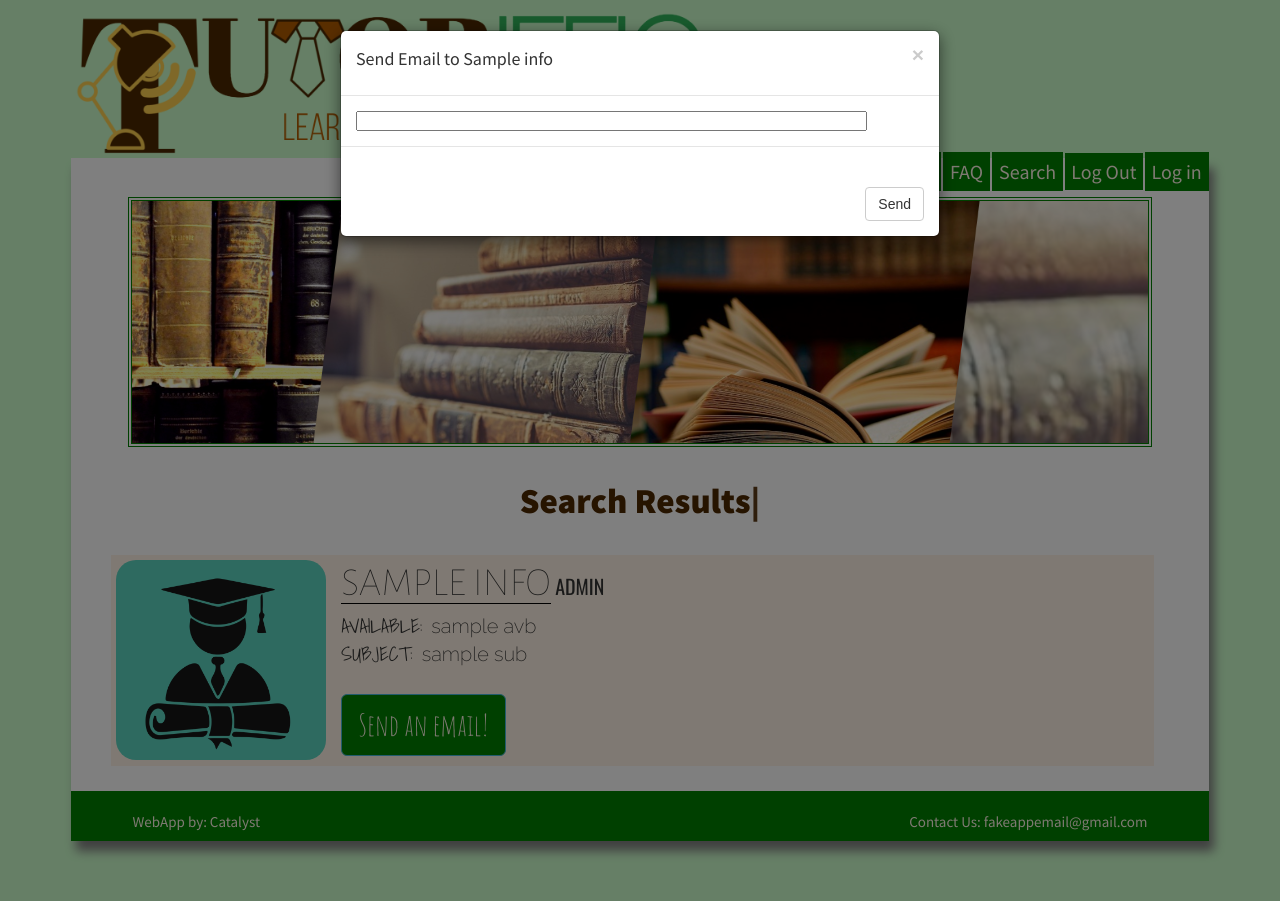
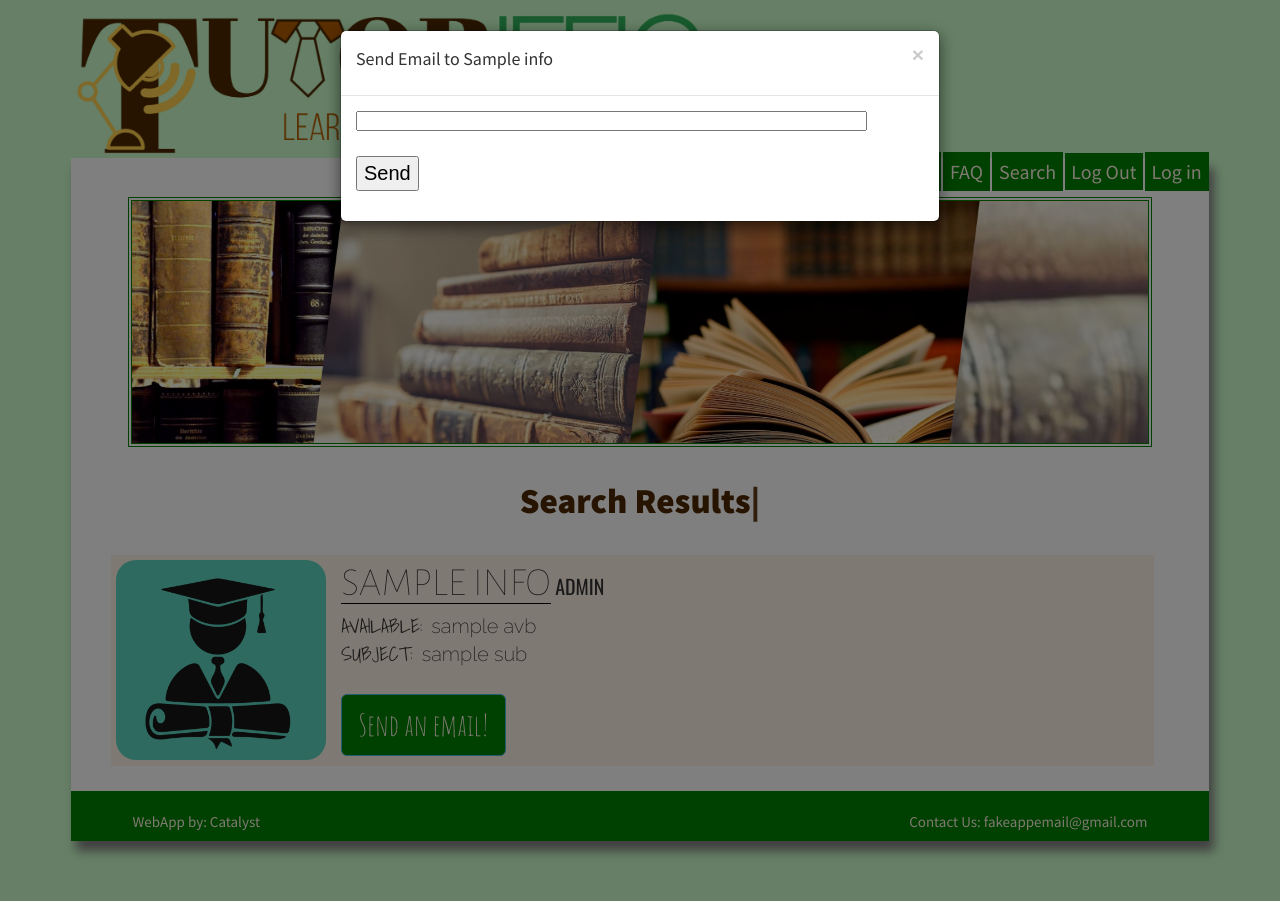
Before and after one commit to rolandafaga/Tutoriffic, a Python web app: template templates/list.html in a window 1280 px wide, after a click on "Send an email!". Run offline with Jinja, Linux system fonts and the light colour scheme; the template is opened without the code that fills it: most values are stand-ins (such as "Sample title", 1, 10 or a date in 2020); some libraries are stand-ins or nearby versions.

Commit message:
fixed email

```diff
--- a/templates/list.html
+++ b/templates/list.html
@@ -41,6 +41,7 @@
 
     <ul>
     {% for info in clients %}
+    <form method='post'>
       <script>addTo()</script>
       <div id="userinfo">
       <img id="dp" src="images/profilepic1.png"/>
@@ -59,15 +60,13 @@
               <button type="button" class="close" data-dismiss="modal">&times;</button>
               <h4 class="modal-title">Send Email to {{info.name}}</h4>
             </div>
-            <form method='post'>
-            <div class="modal-body">
-              <input id="emailbox" class="email" value='{{info.email}}' name='email' hidden>
-              <input name='body'>
-            </div>
-            <div class="modal-footer">
-              <button type="button" class="btn btn-default" data-dismiss="modal" onclick=mailSent()>Send</button>
-            </div>
-          </form>
+                <div class="modal-body">
+                  <form method='post'>
+                    <input class="email" value='{{info.email}}' name='email' hidden>
+                    <input name='body'>
+                    <button onclick=mailSent()>Send</button>
+                  </form>
+                </div>
           </div>
 
         </div>
@@ -81,6 +80,7 @@
       </form>
 -->
     </div>
+  </form>
     {% endfor %}
   </ul>
   <div id="noresult"><script>
```
